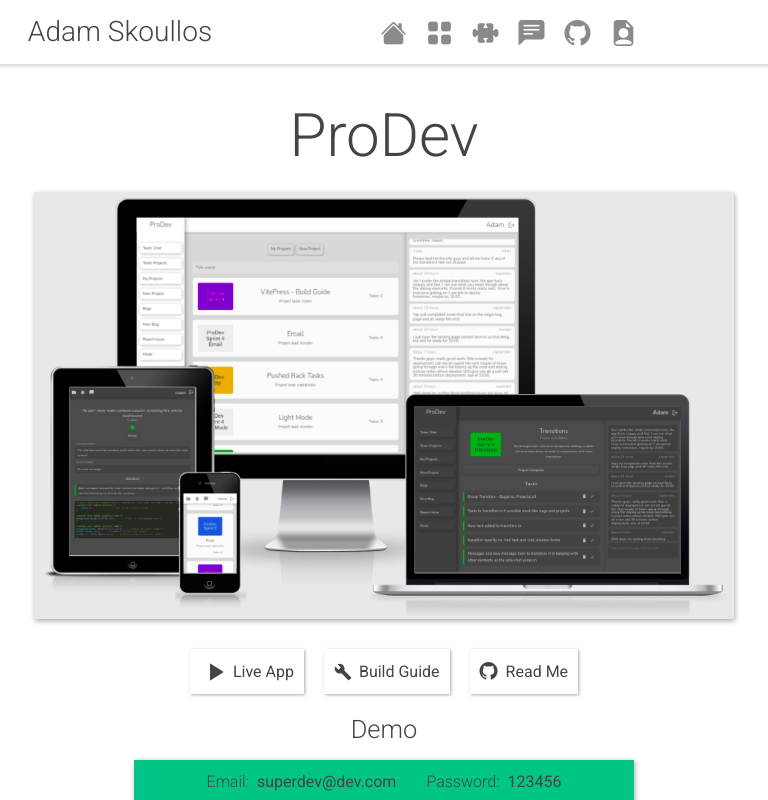
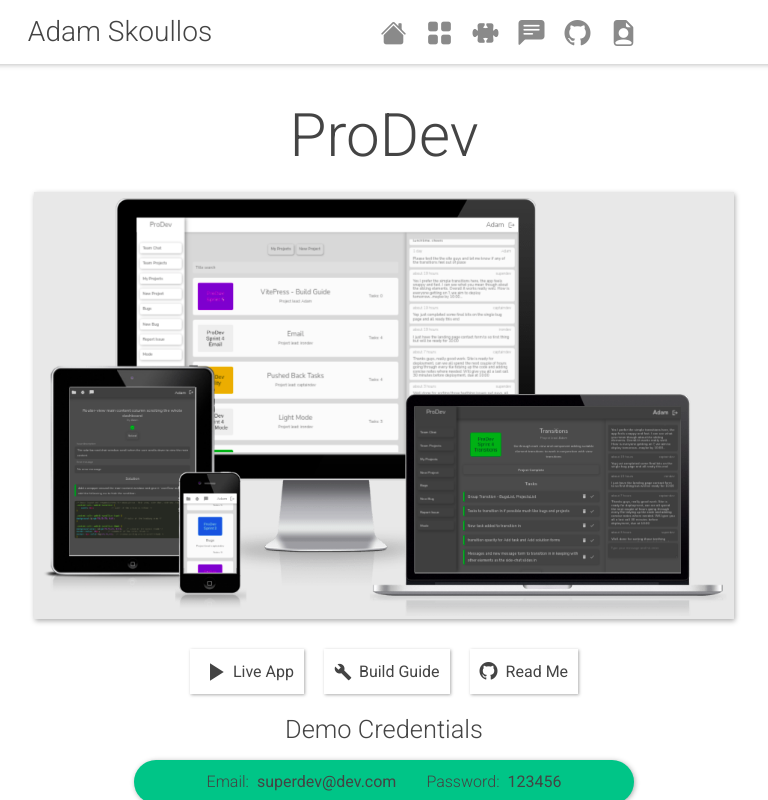
Before and after one commit to Adamskoullos/Portfolio, a Vue app: page /prodev in a window 768 px wide. Built offline with nearby package versions, Linux system fonts and the light colour scheme.

Commit message:
ProDev - main content in and working on styling

```diff
--- a/src/views/ProDev.vue
+++ b/src/views/ProDev.vue
@@ -26,7 +26,7 @@
     </div>
     <div class="row">
       <div class="col demo-col">
-        <h3>Demo</h3>
+        <h3>Demo Credentials</h3>
         <div class="demo">
           <div class="demo-item">
             <h6>Email:</h6>
@@ -41,9 +41,10 @@
     </div>
     <div class="row">
       <div class="col-12 details">
-        <p>ProDev is built in vscode and set up via the <span class="highlight">Vue cli</span> which includes: <span class="highlight">Vue-Router</span> to manage SPA routing, <span class="highlight">webpack</span> to bundle and manage all files, <span class="highlight">babel</span> to translate all JS into ES5 for browser compatibility and a node modules pack which also stores all npm installs. <span class="highlight">Bootstrap 5</span> is used mostly for the rows and columns responsiveness, <span class="highlight">material icons</span> are used to keep things tidy especially on mobile devices. <span class="highlight">date-fns</span> is used to present timestamp data for chat messages and <span class="highlight">GSAP</span> is used with <span class="highlight">Vue transitions</span> to add a bit of flare.</p>
+        <p>ProDev is set up via the <span class="highlight">Vue cli</span> which includes: <span class="highlight">Vue-Router</span> to manage SPA routing, <span class="highlight">webpack</span> to bundle and manage all files, <span class="highlight">Babel</span> to translate all JS into ES5 for browser compatibility and a node modules pack which also stores all npm installs. <span class="highlight">Bootstrap 5</span> is used mostly for the rows and columns responsiveness and has been utilised in conjunction with Flexbox. <span class="highlight">Material icons</span> are used to keep things tidy especially on mobile devices, <span class="highlight">date-fns</span> is used to present timestamp data for chat messages and <span class="highlight">GSAP</span> is used with <span class="highlight">Vue transitions</span> and JavaScript hooks to give a snappy and tactile user experience.</p>
       </div>
     </div>
+    <div class="divider"></div>
     <div class="row">
       <div class="col-12 col-lg-6 details">
         <p>The project is built using the <span class="highlight">Vue 3 composition api</span> with all views and components utilising the <span class="highlight">setup()</span> function. <span class="highlight">ref()</span> properties were heavily used to make data reactive and <span class="highlight">props</span> are used to pass data between components.</p>
@@ -52,6 +53,7 @@
         <img src="" alt="">
       </div>
     </div>
+    <div class="divider"></div>
     <div class="row">
       <div class="col-12 col-lg-6">
         <img src="" alt="">
@@ -60,6 +62,7 @@
         <p><span class="highlight">ES6 modules</span> were used when extracting component functions and creating composables. As each module is its own scope, closure was heavily taken advantage of in this process allowing each component to stay clutter free and relatively easy to reason about.</p>
       </div>
     </div>
+    <div class="divider"></div>
     <div class="row">
       <div class="col-12 col-lg-6 details">
         <p><span class="highlight">Firebase tools</span> is installed globally on the machine via npm in order to link with the firebase project on the back end during development. Firebase services: <span class="highlight">Firestore</span>, <span class="highlight">Authentication</span> and <span class="highlight">Storage</span> are used within the project.</p>
@@ -68,6 +71,7 @@
         <img src="" alt="">
       </div>
     </div>
+    <div class="divider"></div>
     <div class="row">
       <div class="col-12 col-lg-6">
         <img src="" alt="">
@@ -76,6 +80,7 @@
         <p><span class="highlight">Email.js</span> is used for both the `report issue` and `contact` forms. The async/await with try/catch block pattern was used when connecting to the email.js api and sending form data.</p>
       </div>
     </div>
+    <div class="divider"></div>
     <div class="row">
       <div class="col-12 col-lg-6 details">
         <p><span class="highlight">GitHub</span> is used for version control and <span class="highlight">Trello</span> for managing the project and each sprint.</p>
@@ -84,6 +89,7 @@
         <img src="" alt="">
       </div>
     </div>
+    <div class="divider"></div>
     <div class="row">
       <div class="col-12 col-lg-6">
         <img src="" alt="">
@@ -92,27 +98,40 @@
         <p>Lastly the ProDev Build Guide documentation is built using <span class="highlight">Vitepress</span> and hosted on <span class="highlight">Netlify</span>. Vitepress is a static site generator designed for building documentation.</p>
       </div>
     </div>
+    <div class="divider"></div>
     <div class="row">
       <h2>Component Architecture</h2>
-      <div class="col-12 col-lg-6">
+      <div class="col-12 components-text">
         <p>The following visual shows how the project is constructed and wired up. Views are represented by blue, nested components green and composables yellow</p>
       </div>
-      <div class="col-12 col-lg-6">
-        <img src="" alt="">
+      <div class="col-12 components">
+        <img src="../assets/images/compArch.png" alt="components">
       </div>
     </div>
+    <div class="divider"></div>
     <div class="row">
       <h2>Skill Development</h2>
-      <div class="col">
+      <div class="col-12 left-skill">
         <p>Using Bootstrap rows and columns in conjunction with Flexbox has become a styling pattern during this project that I will build on via Sass mixins in future projects.</p>
+      </div>
+      <div class="col-12 right-skill">
         <p>I am using Arrow functions as a norm now and by default am tending to reach for JavaScript methods when working with data.</p>
-        <p>I am comfortable using the Async/Await, Try/Catch block pattern when working with api's</p>
+      </div>
+      <div class="col-12 left-skill">
+        <p>I have become more comfortable using the Async/Await, Try/Catch block pattern when working with api's and have patterned the process of extracting `Use` and `Get` functionality into composables/modules and then importing and destructing them as and when they are needed.  </p>
+      </div>
+      <div class="col-12 right-skill">
         <p>I have become competent passing props down and emitting events up using the Vue 3 composition api which has also got me thinking more about data and it's state. Also I feel comfortable manipulating the DOM using Vue directives.</p>
+      </div>
+      <div class="col-12 left-skill">
         <p>I have become familiar with the Firebase tools from setting a project up right through to deployment and hosting and have gained experience working with collections via a NoSQL data base.</p>
       </div>
-      <div class="col">
-        <img src="" alt="">
-      </div>
+    </div>
+    <div class="divider"></div>
+    <div class="buttons">
+      <router-link :to="{ name: 'Contact' }" class="contact-button">
+        <span><i class="bi bi-envelope-fill"></i>Contact</span>
+      </router-link>
     </div>
   </div>
 
@@ -125,6 +144,7 @@
 </script>
 
 <style lang="scss" scoped>
+
 @media (min-width: 690px) and (max-width: 800px) {
   .wrapper-prodev {
     /* // background-color: #f00; */
@@ -209,6 +229,7 @@
     padding:5px 10px;
     box-shadow: 1px 1px 5px rgba(50,50,50,0.4);
     max-width: 500px;
+    border-radius: 50px;
     .demo-item{
       display: flex;
       align-items: center;
@@ -237,7 +258,7 @@
     padding: 20px;
   }
   .details p{
-    width: 90%;
+    width: 100%;
     margin: auto;
     text-align: justify;
   }
@@ -245,4 +266,79 @@
     color: #00b47b;
     font-weight: 500;
   }
+  .components{
+    padding: 10px;
+    margin: 0 auto 13px auto;
+
+   img{
+     width: 100%;
+     max-width: 700px;
+   }
+  }
+  .components-text{
+    display: flex;
+    align-items: center;
+    justify-content: center;
+
+    p{
+      width:90%;
+      margin: 15px auto;
+    }
+  }
+  .left-skill{
+    // background: chartreuse;
+    display: flex;
+    align-items: center;
+    justify-content: flex-start;
+    width: 100%;
+    p{
+      margin: 20px ;
+      width:55%;
+      text-align: justify;
+      padding-right: 10px;
+      border-right: 6px solid rgba(155, 155, 155, 0.2);
+    }
+  }
+  .right-skill{
+    // background: chartreuse;
+    display: flex;
+    align-items: center;
+    justify-content: flex-end;
+    width: 100%;
+    p{
+      margin: 20px;
+      width:55%;
+      text-align: justify;
+      padding-left: 10px;
+      border-left: 6px solid rgba(155, 155, 155, 0.2);
+    }
+  }
+.contact-button{
+  margin: 20px;
+  background: #00C587;
+  border: none;
+  padding: 10px;
+  transition: all ease 0.5s;
+  box-shadow: 1px 1px 3px rgba(50,50,50,0.4);
+  text-decoration: none;
+  span{
+    color: white;
+    font-weight: 500;
+    i{
+      color: white;
+      margin-right: 10px;
+    }
+  }
+}
+  .contact-button:hover{
+    background: #30465F;
+    transition: all ease 0.7s;
+  }
+div.divider{
+height: 1px;
+width: 90%;
+background: rgba(155, 155, 155, 0.1);
+margin: 10px auto;
+padding: 1px 0;
+}
 </style>
```
Also changed, not shown: src/assets/images/compArch.png (added), 1 other file (tests, documents, lock files or other folders).
